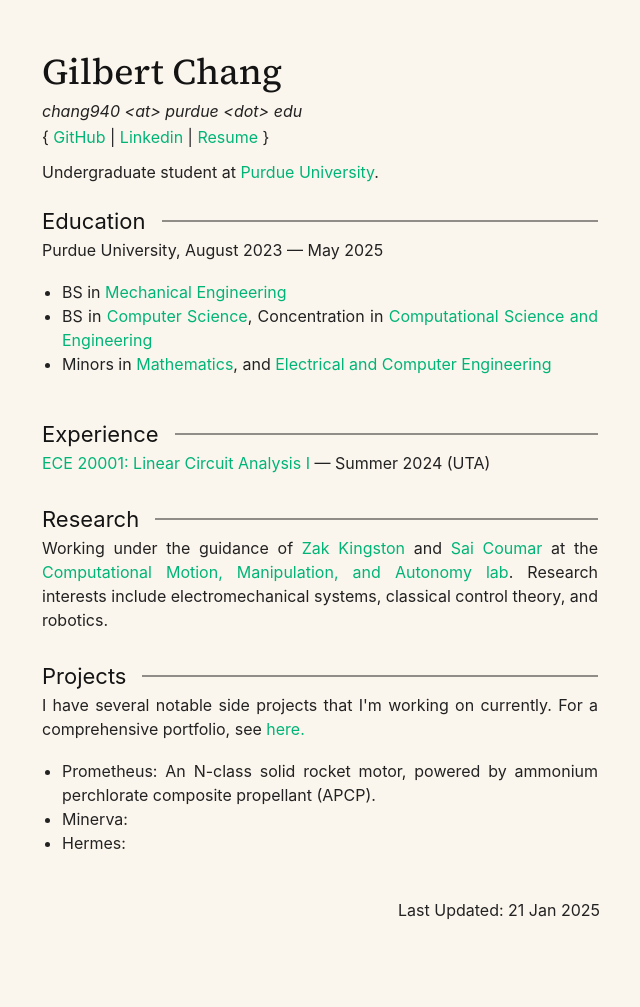
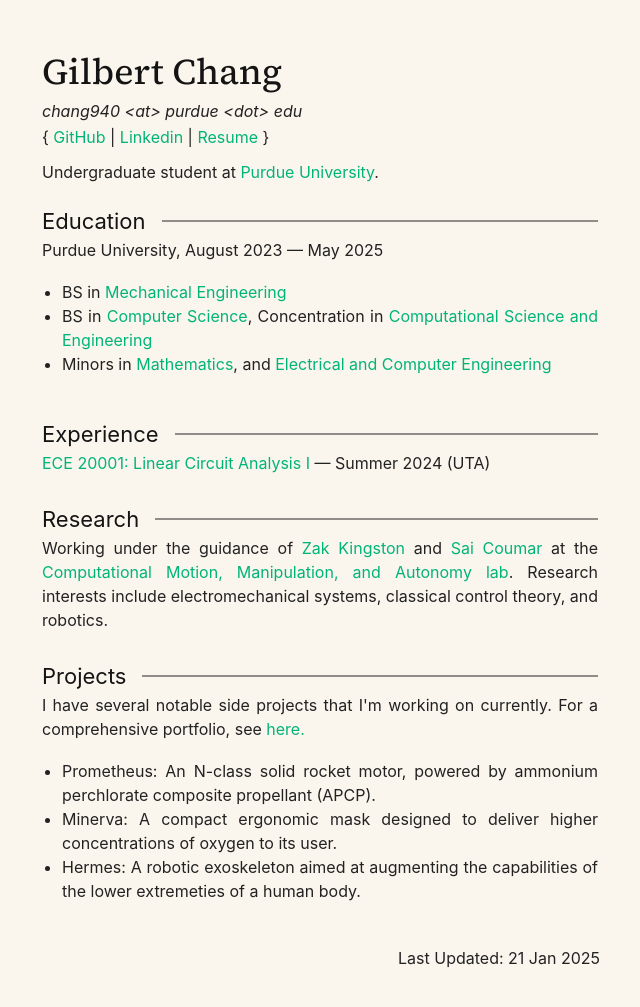
Before and after one commit to vindou/vindou, a Jekyll site: the page built from index.html, in a window 1280 px wide. Shown: the whole page, without its empty margins (320-960 px from the left). Built offline with Jekyll 4.4.1, drawn with Linux system fonts in a browser that asks for light colours; before the commit the page ends 959 px from its top, so only the background shows below that.

Commit message:
Update index.html

```diff
--- a/index.html
+++ b/index.html
@@ -81,8 +81,8 @@
       </p>
       <ul>
           <li>Prometheus: An N-class solid rocket motor, powered by ammonium perchlorate composite propellant (APCP).</li>
-          <li>Minerva:</li>
-          <li>Hermes:</li>
+          <li>Minerva: A compact ergonomic mask designed to deliver higher concentrations of oxygen to its user.</li>
+          <li>Hermes: A robotic exoskeleton aimed at augmenting the capabilities of the lower extremeties of a human body.</li>
       </ul>
     </div>
   </div>
```
